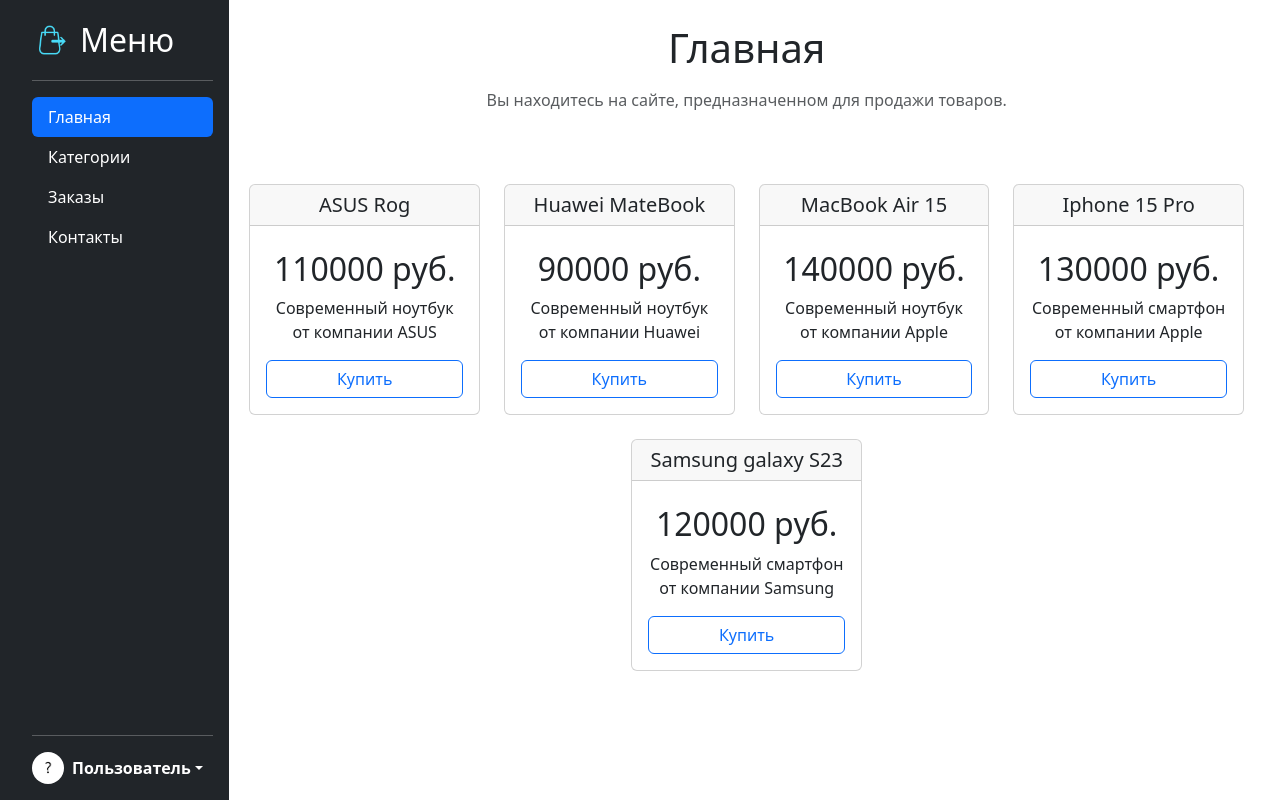
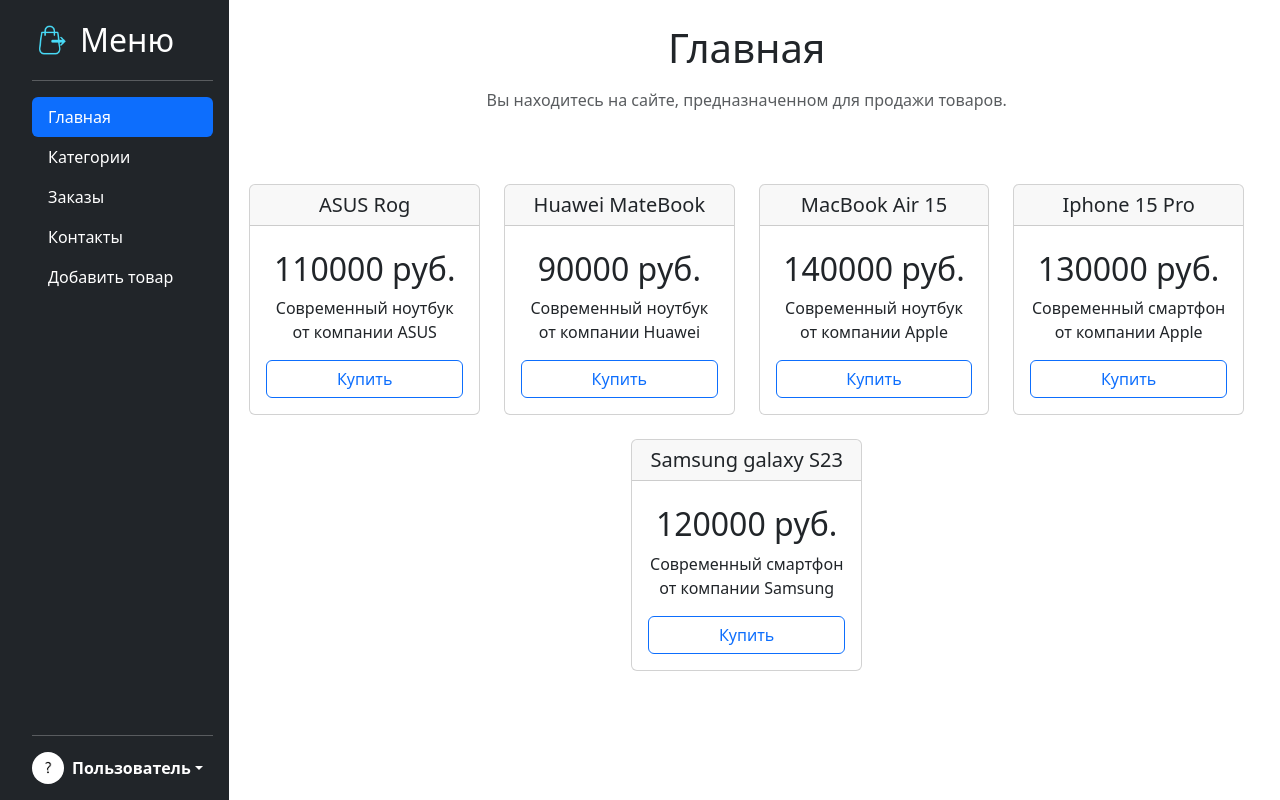
Before and after one commit to xzista/homework_4, a Django app: page /catalog/home/ in a window 1280 px wide. Run offline with Django 5.2, Linux system fonts and the light colour scheme; data comes from the database, SQL or seed files in the repository; some libraries are stand-ins or nearby versions.

Commit message:
add new button (in progress)

```diff
--- a/catalog/templates/menu.html
+++ b/catalog/templates/menu.html
@@ -30,6 +30,11 @@
                     Контакты
                 </a>
             </li>
+            <li>
+                <a href="#" class="nav-link {% active request 'add_product' %}">
+                    Добавить товар
+                </a>
+            </li>
         </ul>
     </div>
     <!-- Нижний блок -->
```
